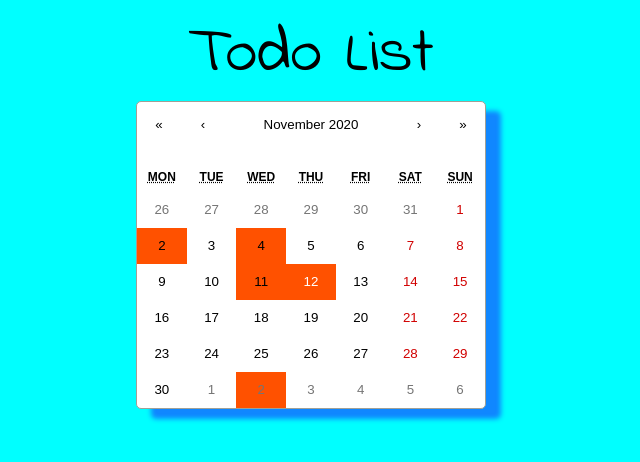
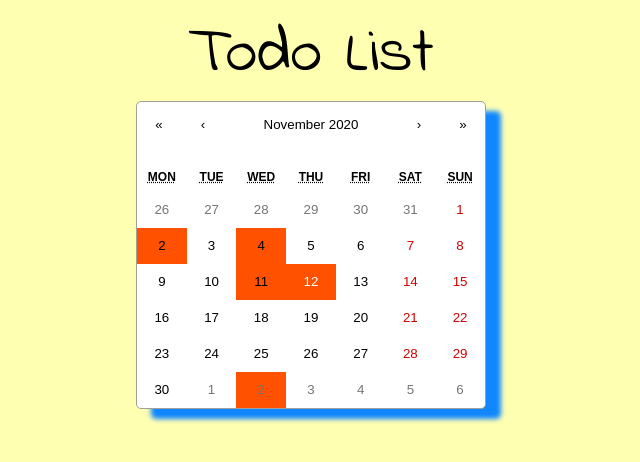
Before and after one commit to KristofferLeemburg/Todo, a React (Create React App) app: page / in a window 1280 px wide. Shown: the top 462 px of the page, without its empty margins (329-969 px from the left). Built offline with nearby package versions, Linux system fonts and the light colour scheme.

Commit message:
updated background color to post-it yellow

```diff
--- a/src/App.css
+++ b/src/App.css
@@ -1,7 +1,7 @@
 @import url('https://fonts.googleapis.com/css2?family=Indie+Flower&display=swap');
 
 body{
-  background-color: aqua;
+  background-color: #ffffb2;
 }
 .title{
   font-size: 4rem;
--- a/src/index.css
+++ b/src/index.css
@@ -1,6 +1,6 @@
 body {
 
-  background-color: #66CCFF;
+  background-color:#FFFF99;
   font-family: sans-serif;
 }
 .react-calendar {
```
